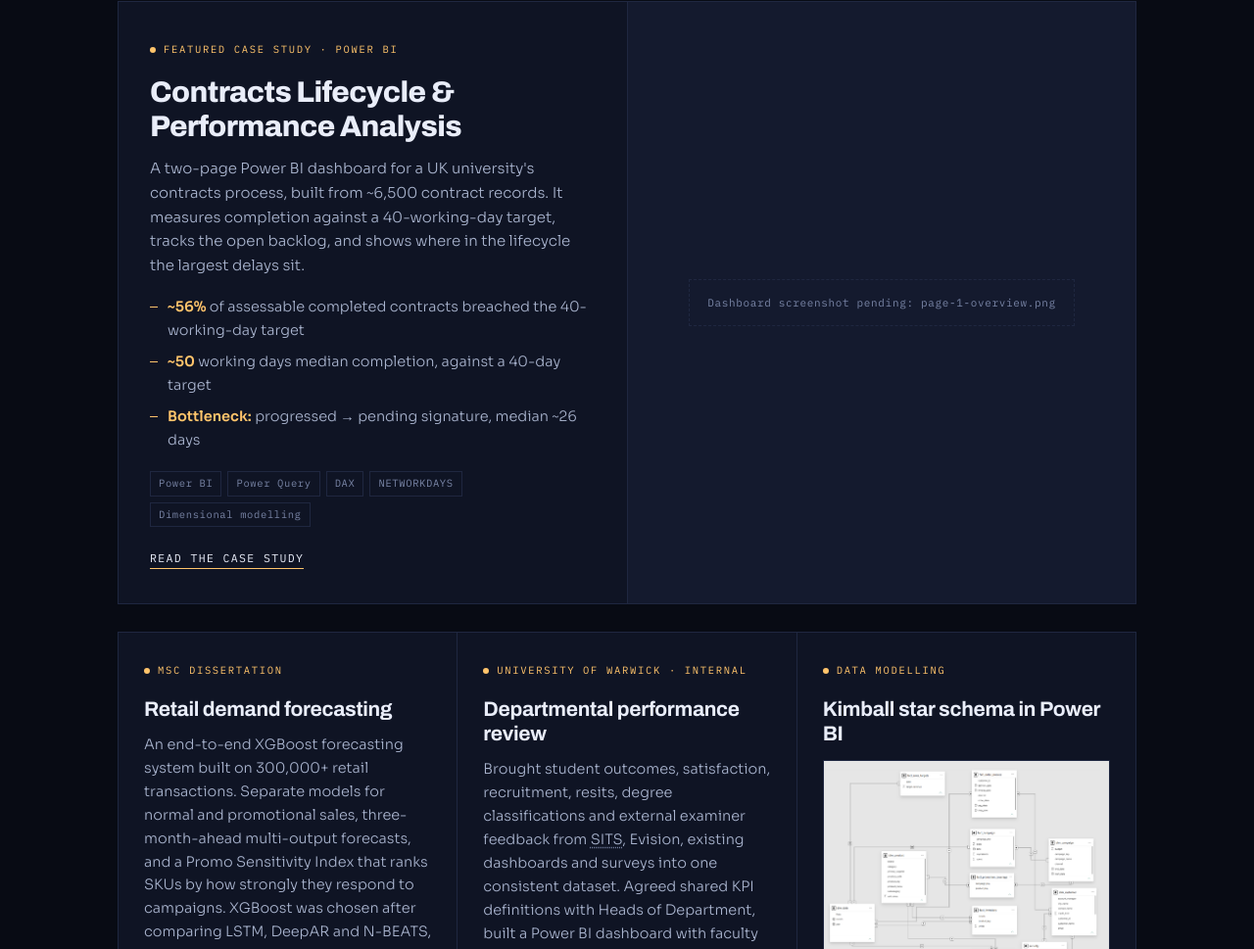
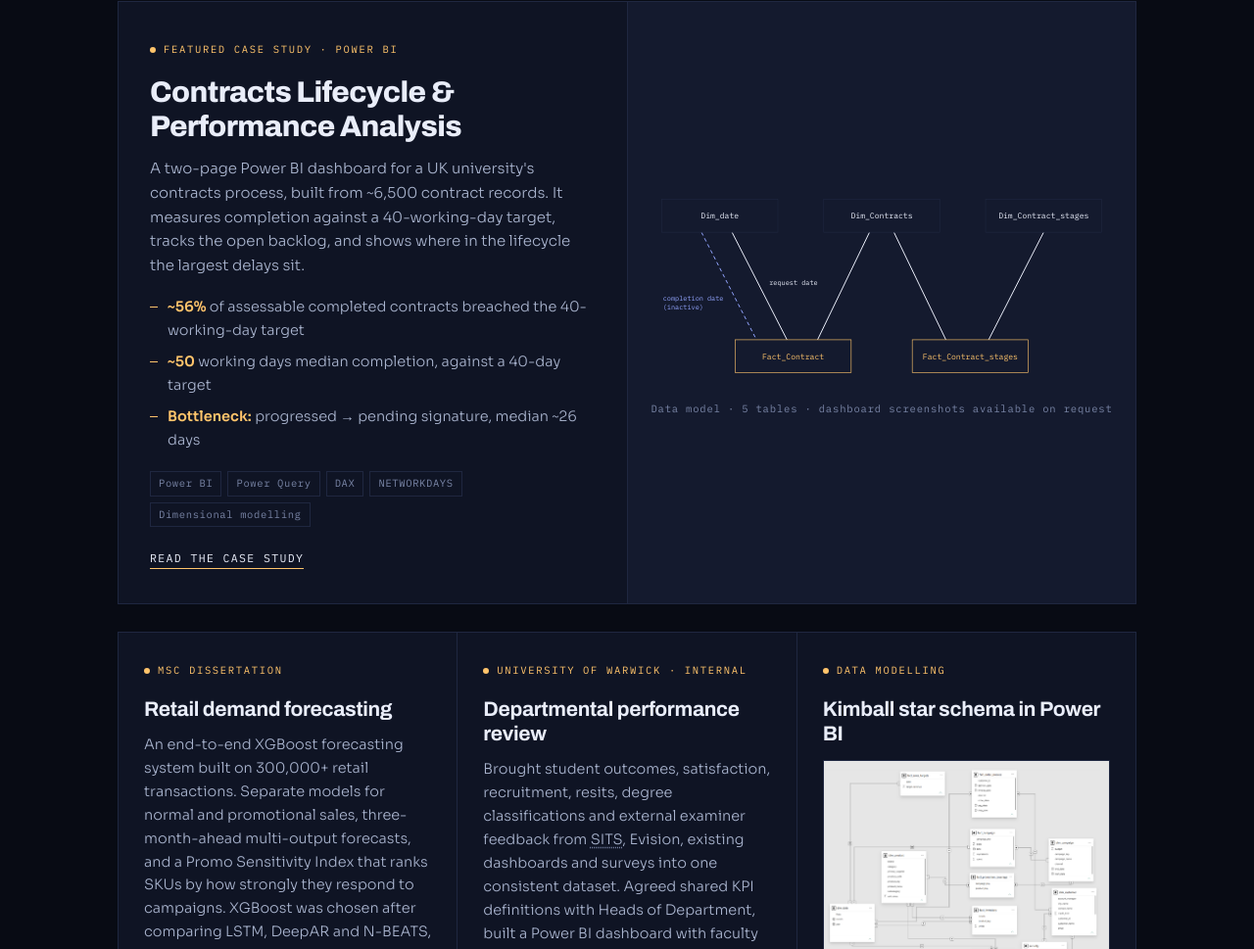
Before and after one commit to HarisankarSreekumar/HarisankarSreekumar.github.io, a plain HTML site: page index.html in a window 1280 px wide. Shown: the part 1129-2098 px from the top of the page at 98% size. Drawn offline with Linux system fonts and the light colour scheme.

Commit message:
Recruiter-safe fallback while dashboard screenshots are pending
Co-Authored-By: Claude Opus 5.5 <noreply@anthropic.com>
Claude-Session: https://claude.ai/code/session_01BtRiPGJP4Lkh6ktiWC5CQS

```diff
--- a/index.html
+++ b/index.html
@@ -56,7 +56,10 @@ h1.disp{font-size:clamp(40px,5.6vw,72px);font-weight:900;letter-spacing:-.035em;
 .featured-shot{display:flex;align-items:center;justify-content:center;border-left:1px solid var(--line);background:var(--panel-2);min-height:260px;overflow:hidden;text-decoration:none}
 .featured-shot img{width:100%;height:100%;object-fit:cover;object-position:top left;display:block}
 .featured-shot .pending-note{display:none}
-.featured-shot.pending .pending-note{display:block;font-family:'IBM Plex Mono',monospace;font-size:11px;letter-spacing:.06em;color:var(--muted);border:1px dashed var(--line);padding:14px 18px;margin:24px}
+.featured-shot.pending .pending-note{display:block;width:100%;padding:22px}
+.feat-model{display:block;width:100%;height:auto}
+.feat-model text{font-family:'IBM Plex Mono',monospace}
+.pn-cap{display:block;margin-top:12px;text-align:center;font-family:'IBM Plex Mono',monospace;font-size:10.5px;letter-spacing:.08em;color:var(--muted)}
 .projects{display:grid;grid-template-columns:repeat(3,1fr);gap:1px;background:var(--line);border:1px solid var(--line);margin-top:28px}
 .model-shot{display:block;margin:2px 0 16px;border:1px solid var(--line);background:#E6E6E6;cursor:zoom-in}
 .model-shot img{display:block;width:100%;height:auto}
@@ -222,7 +225,28 @@ code{font-family:'IBM Plex Mono',monospace;font-size:.88em;color:var(--ink)}
       <a class="featured-shot" href="projects/contracts-lifecycle-dashboard/index.html" aria-label="Open the contracts case study">
         <img src="assets/img/contracts/page-1-overview.png" alt="Contract Performance Overview dashboard page (identifying details blurred)" loading="lazy"
           onerror="this.parentElement.classList.add('pending');this.remove()">
-        <span class="pending-note">Dashboard screenshot pending: page-1-overview.png</span>
+        <span class="pending-note"><svg class="feat-model" viewBox="0 0 760 330" role="img"
+        aria-label="Data model: Dim_date, Dim_Contracts and Dim_Contract_stages across the top; Fact_Contract and Fact_Contract_stages below. Dim_date to Fact_Contract has an active relationship on request date and an inactive one on completion date. Dim_Contracts relates to both facts. Dim_Contract_stages relates to Fact_Contract_stages. No fact-to-fact relationship.">
+        <g stroke-width="1.6" fill="none">
+          <line x1="135" y1="74" x2="225" y2="250" stroke="var(--ink)"/>
+          <line x1="85" y1="74" x2="175" y2="250" stroke="var(--predicted)" stroke-dasharray="6 5"/>
+          <line x1="360" y1="74" x2="275" y2="250" stroke="var(--ink)"/>
+          <line x1="400" y1="74" x2="485" y2="250" stroke="var(--ink)"/>
+          <line x1="645" y1="74" x2="555" y2="250" stroke="var(--ink)"/>
+        </g>
+        <g font-size="11" fill="var(--muted)">
+          <text x="196" y="160" fill="var(--ink)">request date</text>
+          <text x="22" y="186" fill="var(--predicted)">completion date</text>
+          <text x="22" y="200" fill="var(--predicted)">(inactive)</text>
+        </g>
+        <g font-size="13" text-anchor="middle">
+          <g><rect x="20" y="20" width="190" height="54" fill="var(--panel-2)" stroke="var(--line)"/><text x="115" y="52" fill="var(--ink)">Dim_date</text></g>
+          <g><rect x="285" y="20" width="190" height="54" fill="var(--panel-2)" stroke="var(--line)"/><text x="380" y="52" fill="var(--ink)">Dim_Contracts</text></g>
+          <g><rect x="550" y="20" width="190" height="54" fill="var(--panel-2)" stroke="var(--line)"/><text x="645" y="52" fill="var(--ink)">Dim_Contract_stages</text></g>
+          <g><rect x="140" y="250" width="190" height="54" fill="var(--panel-2)" stroke="var(--observed)"/><text x="235" y="282" fill="var(--observed)">Fact_Contract</text></g>
+          <g><rect x="430" y="250" width="190" height="54" fill="var(--panel-2)" stroke="var(--observed)"/><text x="525" y="282" fill="var(--observed)">Fact_Contract_stages</text></g>
+        </g>
+      </svg><span class="pn-cap">Data model · 5 tables · dashboard screenshots available on request</span></span>
       </a>
     </article>
 
```
Also changed, not shown: projects/contracts-lifecycle-dashboard/index.html (+2 -2 lines), tests/check.mjs (+10 -2 lines).
